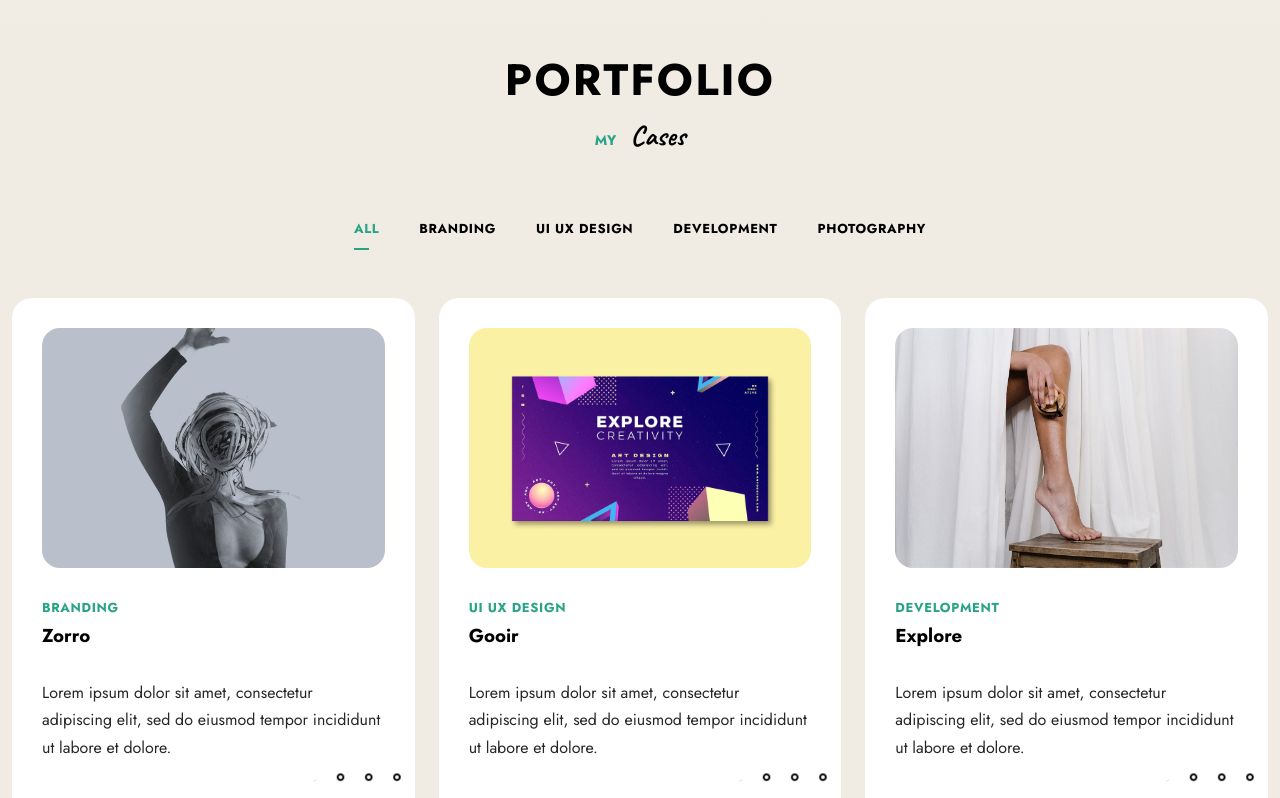
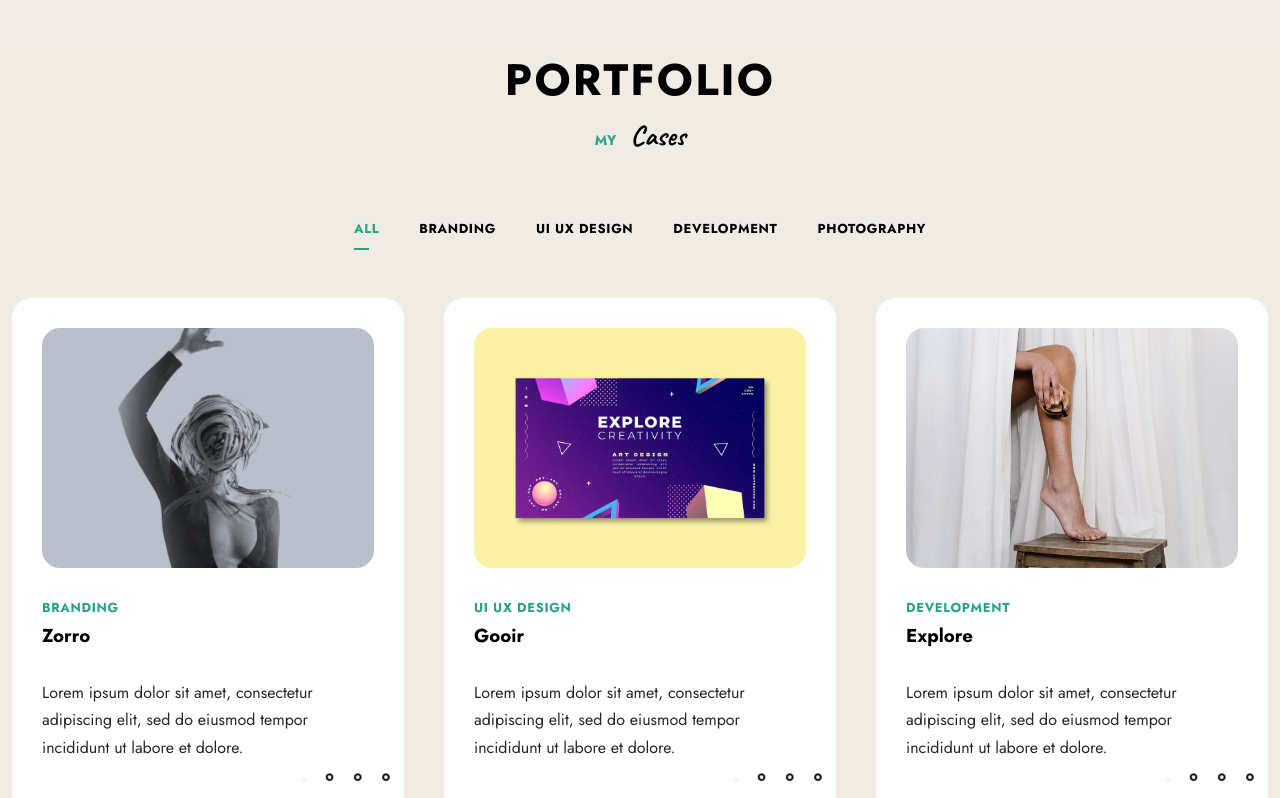
Before and after one commit to krawtschenko/portfolio, a React (Vite) app: page /#home in a window 1280 px wide. Shown: the part 2196-2994 px from the top of the page. Built offline with nearby package versions, Linux system fonts and the light colour scheme.

Commit message:
fix: portfolio.module.scss

```diff
--- a/src/components/portfolio/List.tsx
+++ b/src/components/portfolio/List.tsx
@@ -17,8 +17,6 @@ export const List = ({ filterItems, list }: Props) => {
       {list.map((category, index) => {
         return (
           <button
-            // className={`${active === index ? style.active : ''}
-            //     ${style.listItem} ${reusable.text_cs}`}
             className={clsx(active === index && style.active, style.listItem, 'text_cs')}
             key={index}
             onClick={() => {
--- a/src/components/portfolio/portfolio.module.scss
+++ b/src/components/portfolio/portfolio.module.scss
@@ -1,39 +1,81 @@
 .portfolio {
   background-image: var(--thirdGradient);
+
+  .list {
+    display: flex;
+    column-gap: 40px;
+    justify-content: center;
+    margin-bottom: 60px;
+
+    .listItem {
+      position: relative;
+
+      font-size: var(--tinyFontSize);
+      font-weight: 700;
+      color: var(--titleColor);
+
+      transition: all 0.7s var(--transition);
+
+      &::before {
+        content: '';
+
+        position: absolute;
+        bottom: -12px;
+        left: 0;
+
+        width: 0;
+        max-width: 60%;
+        height: 2px;
+
+        background-color: var(--primaryColor);
+
+        transition: all 0.3s var(--transition);
+      }
+
+      &:hover::before {
+        width: 40px;
+      }
+    }
+
+    .active {
+      color: var(--primaryColor);
+
+      &::before {
+        width: 40px;
+      }
+    }
   }
 
   .container {
     grid-template-columns: repeat(3, 1fr);
     gap: 40px;
-}
 
     .items {
-  &:hover {
-    .imgWrapper img {
-      transform: scale(1.04);
-    }
-  }
-}
-
       .imgWrapper {
+        overflow: hidden;
         border-radius: 18px;
-  overflow: hidden;
 
         img {
           width: 100%;
           height: 240px;
+
+          vertical-align: middle;
+
           object-fit: cover;
-    vertical-align: middle;
+
           transition: all 0.6s var(--transition);
         }
       }
 
       .category {
-  color: var(--primaryColor);
+        display: block;
+
+        margin-top: 30px;
+        margin-bottom: 5px;
+
         font-size: var(--tinyFontSize);
         font-weight: 700;
-  margin-bottom: 5px;
-  display: block;
+        color: var(--primaryColor);
       }
 
       .title {
@@ -42,52 +84,11 @@
 
       .description {
         min-height: 125px;
-}
-
-.category,
-.description {
         margin-top: 30px;
-}
-
-.list {
-  display: flex;
-  justify-content: center;
-  column-gap: 40px;
-  margin-bottom: 60px;
-}
-
-.listItem {
-  color: var(--titleColor);
-  font-size: var(--tinyFontSize);
-  font-weight: 700;
-  position: relative;
-  transition: all 0.7s var(--transition);
-
-  &::before {
-    content: '';
-    width: 0;
-    height: 2px;
-    max-width: 60%;
-    background-color: var(--primaryColor);
-    position: absolute;
-    bottom: -12px;
-    left: 0;
-    transition: all 0.3s var(--transition);
-  }
-}
-
-.active {
-  color: var(--primaryColor);
-}
-
-.listItem:hover::before,
-.active::before {
-  width: 40px;
       }
 
       .linkWrap {
         width: 130px;
-}
 
         .link {
           display: flex;
@@ -100,3 +101,13 @@
             width: 86px;
           }
         }
+      }
+
+      &:hover {
+        .imgWrapper img {
+          transform: scale(1.04);
+        }
+      }
+    }
+  }
+}
--- a/src/styles/reusable.scss
+++ b/src/styles/reusable.scss
@@ -125,7 +125,7 @@
 .linkIcon {
   margin-left: 20px;
   color: var(--primaryColor);
-  transition: all 0.3s var(--transition);
+  transition: all 0.2s var(--transition);
 }
 
 .link {
```
Lines whose indentation alone changed are shown as unchanged.
